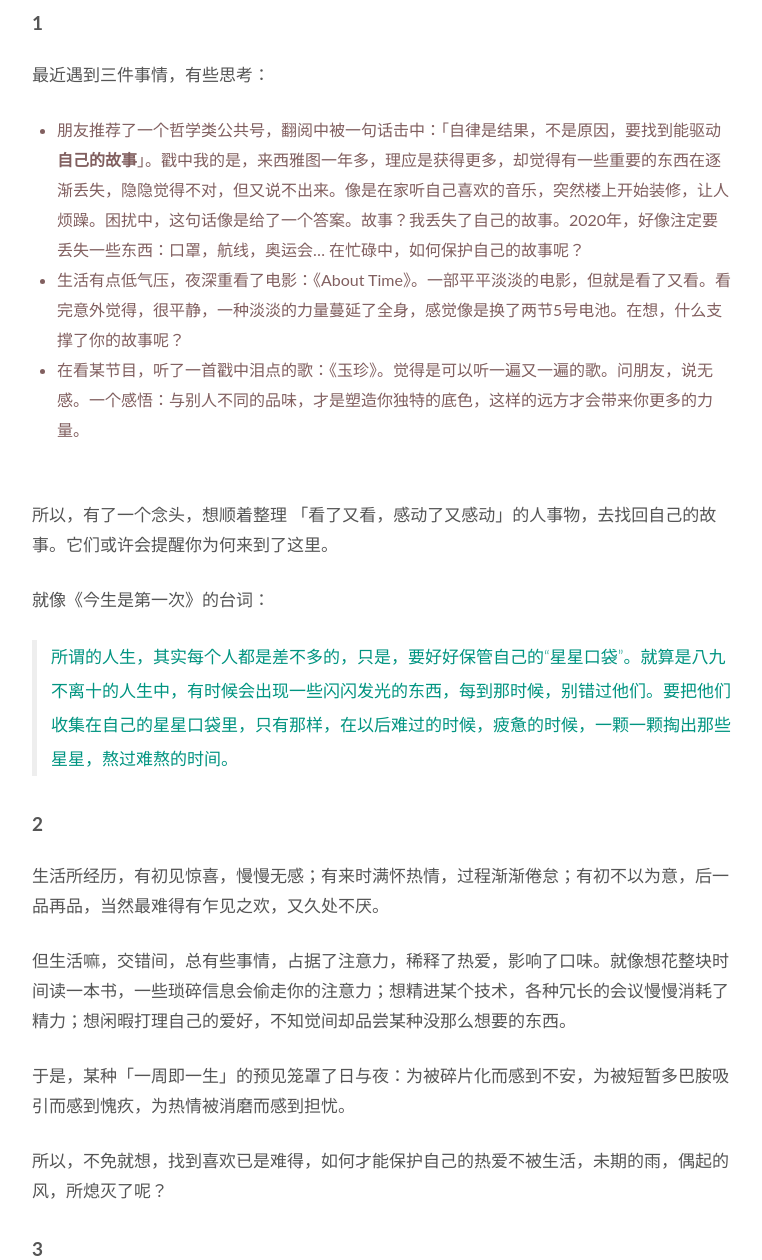
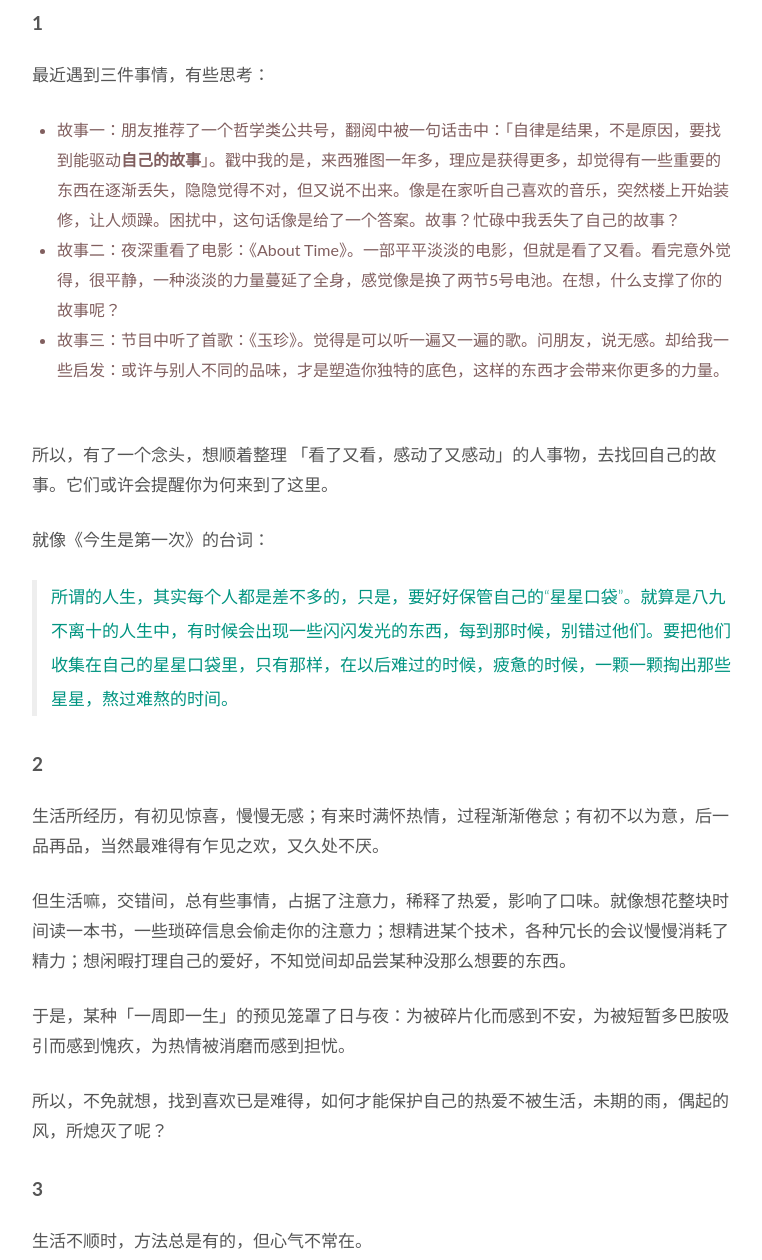
Before and after one commit to WillWang-X/willwang-x.github.io, a Jekyll site: the page built from _posts/blogs/2020-08-03-star-pocket.md, in a window 1280 px wide and 1400 px high, scrolled down 445 px. Shown: the part 140-1400 px from the top of the window, without its empty margins (258-1020 px from the left). Built offline with Jekyll 4.4.1, drawn with Linux system fonts in a browser that asks for light colours; some of the changed text lies outside the part shown.

Commit message:
Sharpen expression

```diff
--- a/_posts/blogs/2020-08-03-star-pocket.md
+++ b/_posts/blogs/2020-08-03-star-pocket.md
@@ -22,9 +22,9 @@
 
 最近遇到三件事情，有些思考：
 
-* 朋友推荐了一个哲学类公共号，翻阅中被一句话击中：「自律是结果，不是原因，要找到能驱动**自己的故事**」。戳中我的是，来西雅图一年多，理应是获得更多，却觉得有一些重要的东西在逐渐丢失，隐隐觉得不对，但又说不出来。像是在家听自己喜欢的音乐，突然楼上开始装修，让人烦躁。困扰中，这句话像是给了一个答案。故事？我丢失了自己的故事。2020年，好像注定要丢失一些东西：口罩，航线，奥运会... 在忙碌中，如何保护自己的故事呢？
-* 生活有点低气压，夜深重看了电影：《About Time》。一部平平淡淡的电影，但就是看了又看。看完意外觉得，很平静，一种淡淡的力量蔓延了全身，感觉像是换了两节5号电池。在想，什么支撑了你的故事呢？
-* 在看某节目，听了一首戳中泪点的歌：《玉珍》。觉得是可以听一遍又一遍的歌。问朋友，说无感。一个感悟：与别人不同的品味，才是塑造你独特的底色，这样的远方才会带来你更多的力量。
+* 故事一：朋友推荐了一个哲学类公共号，翻阅中被一句话击中：「自律是结果，不是原因，要找到能驱动**自己的故事**」。戳中我的是，来西雅图一年多，理应是获得更多，却觉得有一些重要的东西在逐渐丢失，隐隐觉得不对，但又说不出来。像是在家听自己喜欢的音乐，突然楼上开始装修，让人烦躁。困扰中，这句话像是给了一个答案。故事？忙碌中我丢失了自己的故事？
+* 故事二：夜深重看了电影：《About Time》。一部平平淡淡的电影，但就是看了又看。看完意外觉得，很平静，一种淡淡的力量蔓延了全身，感觉像是换了两节5号电池。在想，什么支撑了你的故事呢？
+* 故事三：节目中听了首歌：《玉珍》。觉得是可以听一遍又一遍的歌。问朋友，说无感。却给我一些启发：或许与别人不同的品味，才是塑造你独特的底色，这样的东西才会带来你更多的力量。
 
 <br>
 
@@ -47,19 +47,19 @@
 
 ## 3
 
-在生活磁场里，难免乱了节拍，晃了神情，丢了初心。不顺时，方法总是有的，但心气不常在。
+生活不顺时，方法总是有的，但心气不常在。
 
-所以，突然察觉，让自己时常浸泡在自己「感动又感动」的人事物书影音里，会是一个保护自己节拍，心气，热情的好方法。因为这会让自己处于「聚集」，而非「分散」的状态里。
+而让自己时常浸泡在自己「感动又感动」的人事物书影音里，会是一个保护自己节拍，心气，热情的好方法。被喜欢所包围，大概是有被换了两节5号电池的感觉吧。
 
-原想说，有乍见之欢，又久处不厌，多幸运。想了想，更准确的说法，其实就是「感动了一遍又一遍」才是那些构成你内核的东西。
+因为「感动了一遍又一遍」其实就是构成我们内核的东西，给我们前行的力量。
 
-不必第一眼就喜欢，若是，那是恩赐。久处不厌已是很好，难得，是感动常在。感动，且敌过时间，才会成为人生底色，构成我们的品味。
+而在这个快餐时代和信息时代，虽然注意力经常被新鲜有趣的东西捕捉，但遇到发至内心喜欢的东西却越来越难。如果真能遇到乍见之欢，是一种恩赐；若能久处不厌，更是难得，而最最最重要是感动常在。感动，且敌过时间，便会成为人生底色，构成我们的核心品味。
 
 清晰地知道自己的品味，时常品味，会给我们一种笃定。纷扰，犹豫和诱惑就不会那么轻易地找到我们。
 
 ## 4
 
-最后，也渐渐笃定，去好好打理那些让自己感动又感动的人事物书影音，好好把他们放在生活中看得见的位置，因为，似乎本质上，我们一生就是在寻找那些能让我们感动一遍又一遍，然后与之度过一天又一天，平静而喜悦。
+所以，好好打理那些让自己感动又感动的人事物书影音，给它们在每天的视觉上重要的位置，因为，似乎本质上，我们一生就是在寻找那些能让我们感动一遍又一遍，然后与之度过一天又一天，平静而喜悦。
 
 
 <br>
```
